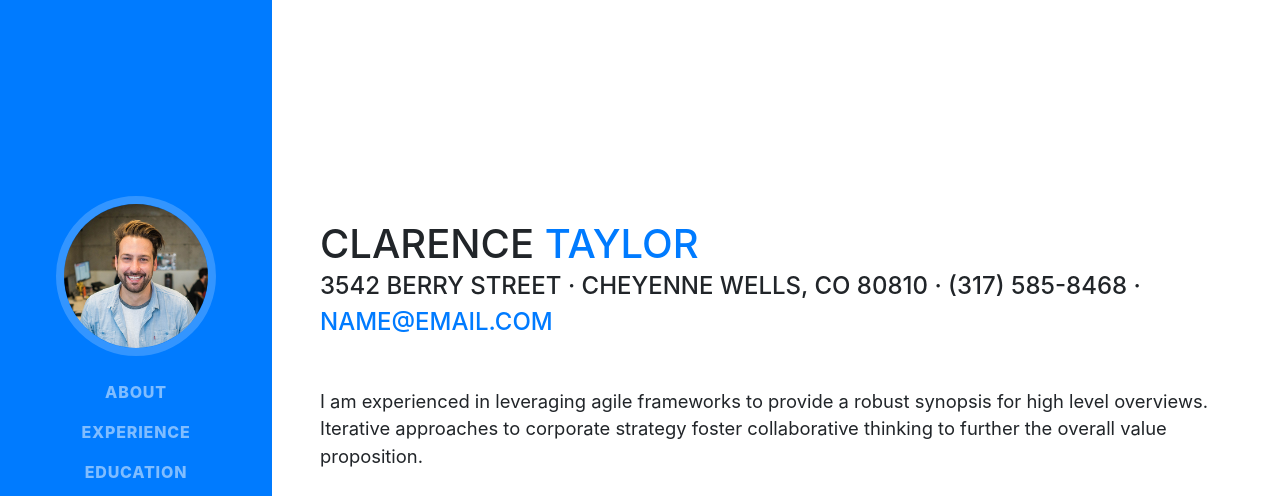
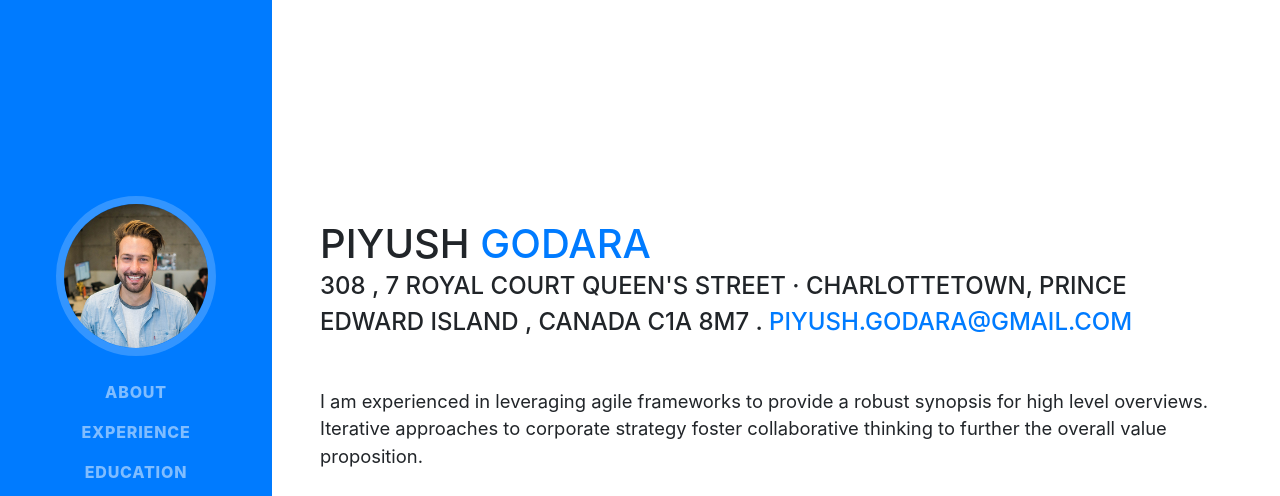
Before and after one commit to piyushgodara/piyushgodara.github.io, a website with bundled scripts: page index.html in a window 1280 px wide. Shown: the top 496 px of the page. Built offline with nearby package versions, Linux system fonts and the light colour scheme; a web font is replaced by a local one.

Commit message:
Update index.html

```diff
--- a/index.html
+++ b/index.html
@@ -8,7 +8,7 @@
     <meta name="description" content="">
     <meta name="author" content="">
 
-    <title>Resume - Start Bootstrap Theme</title>
+    <title>PIYUSH GODARA - RESUME</title>
 
     <!-- Bootstrap core CSS -->
     <link href="vendor/bootstrap/css/bootstrap.min.css" rel="stylesheet">
@@ -63,11 +63,11 @@
 
       <section class="resume-section p-3 p-lg-5 d-flex d-column" id="about">
         <div class="my-auto">
-          <h1 class="mb-0">Clarence
-            <span class="text-primary">Taylor</span>
+          <h1 class="mb-0">Piyush
+            <span class="text-primary">Godara</span>
           </h1>
-          <div class="subheading mb-5">3542 Berry Street · Cheyenne Wells, CO 80810 · (317) 585-8468 ·
-            <a href="mailto:name@email.com">name@email.com</a>
+          <div class="subheading mb-5">308 , 7 Royal Court Queen's Street · Charlottetown, Prince Edward Island , Canada  C1A 8M7 .
+            <a href="mailto:piyush.godara@gmail.com">piyush.godara@gmail.com</a>
           </div>
           <p class="lead mb-5">I am experienced in leveraging agile frameworks to provide a robust synopsis for high level overviews. Iterative approaches to corporate strategy foster collaborative thinking to further the overall value proposition.</p>
           <div class="social-icons">
```
